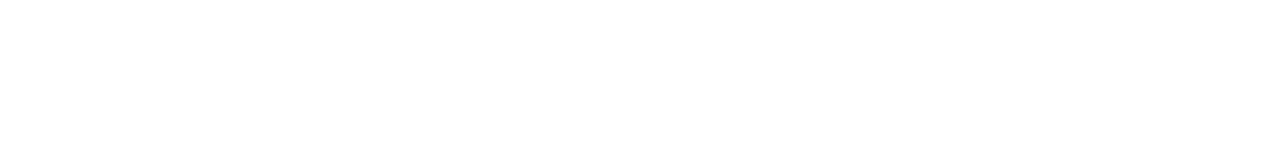
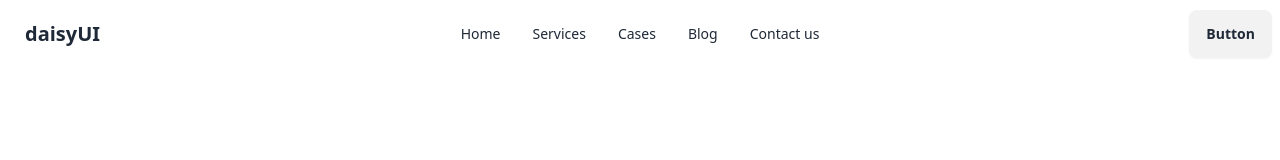
Before and after one commit to MdboktiarUddin/legal-solution-website, a plain HTML site: page index.html in a window 1280 px wide. Drawn offline with nearby package versions, Linux system fonts and the light colour scheme.

Commit message:
added nav section with tailwind css

```diff
--- a/index.html
+++ b/index.html
@@ -4,11 +4,40 @@
     <meta charset="UTF-8">
     <meta name="viewport" content="width=device-width, initial-scale=1.0">
     <title>Legal solution center</title>
+    <link href="https://cdn.jsdelivr.net/npm/daisyui@4.6.0/dist/full.min.css" rel="stylesheet" type="text/css" />
     <script src="https://cdn.tailwindcss.com"></script>
 </head>
 <body>
     <header>
-
+        <div class="navbar bg-base-100">
+            <div class="navbar-start">
+              <div class="dropdown">
+                <div tabindex="0" role="button" class="btn btn-ghost lg:hidden">
+                  <svg xmlns="http://www.w3.org/2000/svg" class="h-5 w-5" fill="none" viewBox="0 0 24 24" stroke="currentColor"><path stroke-linecap="round" stroke-linejoin="round" stroke-width="2" d="M4 6h16M4 12h8m-8 6h16" /></svg>
+                </div>
+                <ul tabindex="0" class="menu menu-sm dropdown-content mt-3 z-[1] p-2 shadow bg-base-100 rounded-box w-52">
+                  <li><a>Home</a></li>
+                  <li><a>Services</a></li>
+                  <li><a>Cases</a></li>
+                  <li><a>Blog</a></li>
+                  <li><a>Contact us</a></li>
+                </ul>
+              </div>
+              <a class="btn btn-ghost text-xl">daisyUI</a>
+            </div>
+            <div class="navbar-center hidden lg:flex">
+              <ul class="menu menu-horizontal px-1">
+                <li><a>Home</a></li>
+                <li><a>Services</a></li>
+                <li><a>Cases</a></li>
+                <li><a>Blog</a></li>
+                <li><a>Contact us</a></li>
+              </ul>
+            </div>
+            <div class="navbar-end">
+              <a class="btn">Button</a>
+            </div>
+          </div>
     </header>
     <main>
 
--- /dev/null
+++ b/tailwind.config.js
@@ -0,0 +1,8 @@
+/** @type {import('tailwindcss').Config} */
+module.exports = {
+    content: ["./src/**/*.{html,js}"],
+    theme: {
+      extend: {},
+    },
+    plugins: [],
+  }
```
